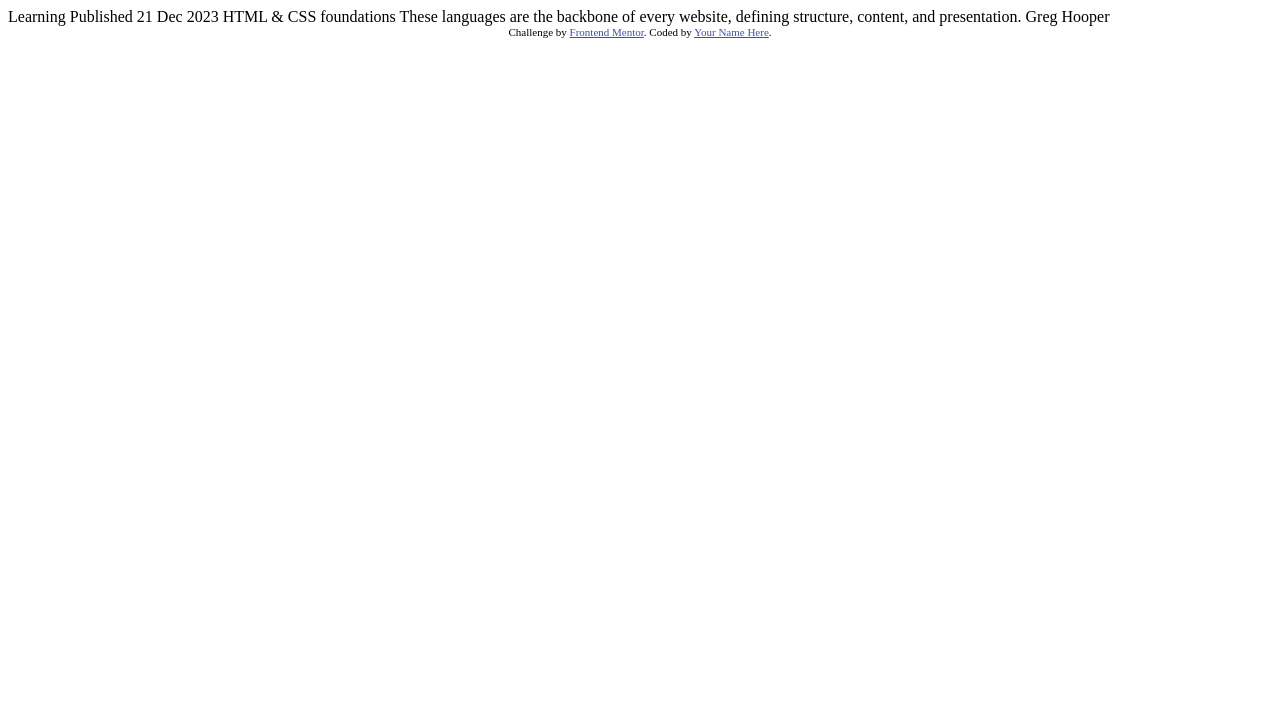
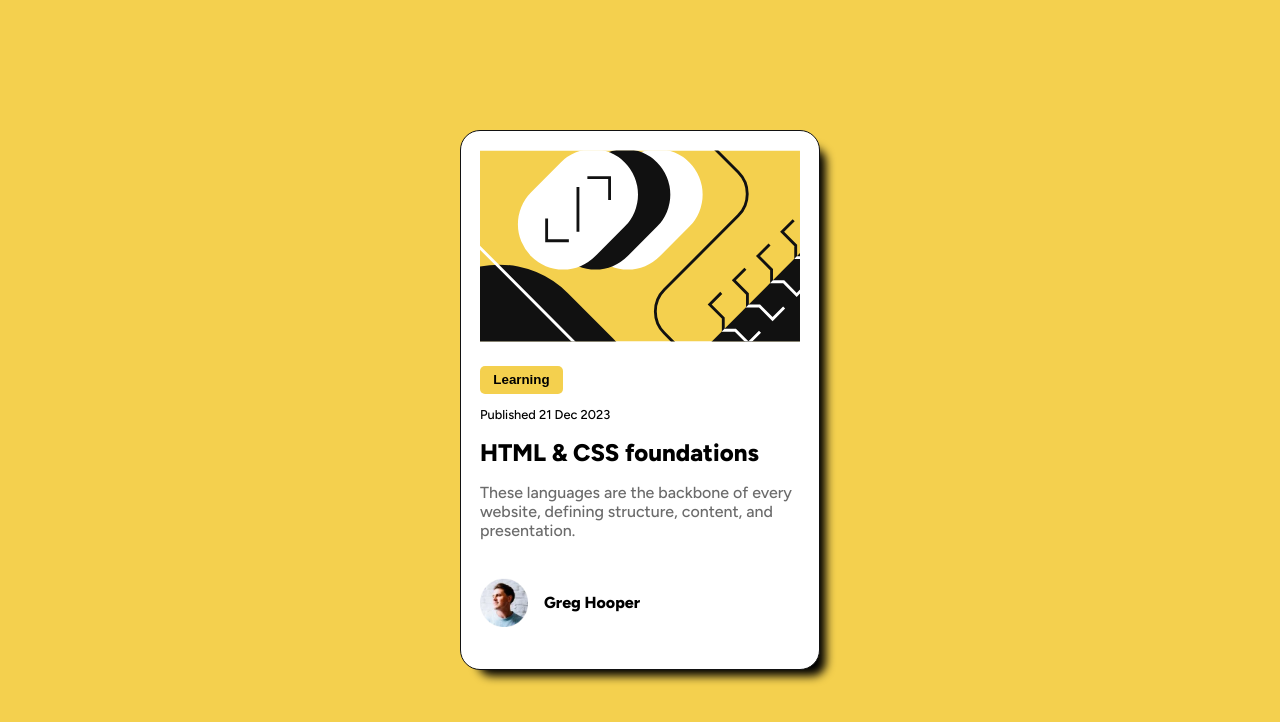
Before and after one commit to Natvoc/blog-preview-card, a plain HTML site: page index.html in a window 1280 px wide. Drawn offline with Linux system fonts and the light colour scheme.

Commit message:
Solución desafio

```diff
--- a/index.html
+++ b/index.html
@@ -1,34 +1,34 @@
 <!DOCTYPE html>
-<html lang="en">
+<html lang="es">
 <head>
   <meta charset="UTF-8">
   <meta name="viewport" content="width=device-width, initial-scale=1.0"> <!-- displays site properly based on user's device -->
+  <link rel="icon" type="image/png" sizes="32x32" href="./assets/images/favicon-32x32.png">
+  <title>Frontend Mentor | Blog preview card</title>
+  <link rel="stylesheet" href="style/style.css">
+</head>
 
-  <link rel="icon" type="image/png" sizes="32x32" href="./assets/images/favicon-32x32.png">
+<body>
+  <div class="card">
 
-  <title>Frontend Mentor | Blog preview card</title>
+    <div class="img-head">
+      <img src="assets/images/illustration-article.svg" alt="">
+    </div>
 
-  <!-- Feel free to remove these styles or customise in your own stylesheet 👍 -->
-  <style>
-    .attribution { font-size: 11px; text-align: center; }
-    .attribution a { color: hsl(228, 45%, 44%); }
-  </style>
-</head>
-<body>
+    <button>Learning</button>
 
-  Learning
+    <p class="published">Published 21 Dec 2023</p>
 
-  Published 21 Dec 2023
+    <h1>HTML & CSS foundations</h1>
 
-  HTML & CSS foundations
+    <p class="descr">These languages are the backbone of every website, defining structure, content, and presentation.</p>
 
-  These languages are the backbone of every website, defining structure, content, and presentation.
+    <div class="author">
+      <img src="assets/images/image-avatar.webp" alt="Author">
+      <h6>Greg Hooper</h6>
+    </div>
 
-  Greg Hooper
+  </div>
 
-  <div class="attribution">
-    Challenge by <a href="https://www.frontendmentor.io?ref=challenge" target="_blank">Frontend Mentor</a>.
-    Coded by <a href="#">Your Name Here</a>.
-  </div>
 </body>
 </html>
--- /dev/null
+++ b/style/style.css
@@ -0,0 +1,62 @@
+@import url('https://fonts.googleapis.com/css2?family=Figtree:ital,wght@0,300..900;1,300..900&display=swap');
+
+body{
+    margin: 0;
+    padding: 0;
+    background: hsl(47, 88%, 63%);
+    height: 100vh;
+    width: 100%;
+    display: flex;
+    align-items: center;
+    justify-content: center;
+    font-family: "Figtree", sans-serif;
+}
+.card{
+    background: hsl(0, 0%, 100%);
+    margin: 0em 1em 0em 1em;
+    padding: 1.2em;
+    border: solid 1px hsl(0, 0%, 7%);
+    border-radius: 20px;
+    box-shadow: 12px 12px 10px -6px rgba(0,0,0,1);
+
+}
+.img-head img{
+    width: 100%;
+}
+.card button{
+    background: hsl(47, 88%, 63%);
+    border: 0px solid;
+    font-weight: 800;
+    padding: 0.5em 1em 0.5em 1em;
+    border-radius: 5px;
+    margin-top: 1.5em;
+}
+.published{
+    font-weight: 500;
+    font-size: 0.8em;
+}
+.card h1{
+    font-size: 1.5em;
+    font-weight: 800;
+}
+.descr{
+    color: hsl(0, 0%, 42%);
+    font-weight: 500;
+}
+.author{
+    display: flex;
+    align-items: center;
+}
+.author img {
+    width: 3em;
+}
+.author h6 {
+    margin-left: 1em;
+    font-size: 1em;
+    font-weight: 800;
+}
+@media only screen and (min-width: 600px) {
+    .card{
+        width: 25%;
+    }
+  }
```
